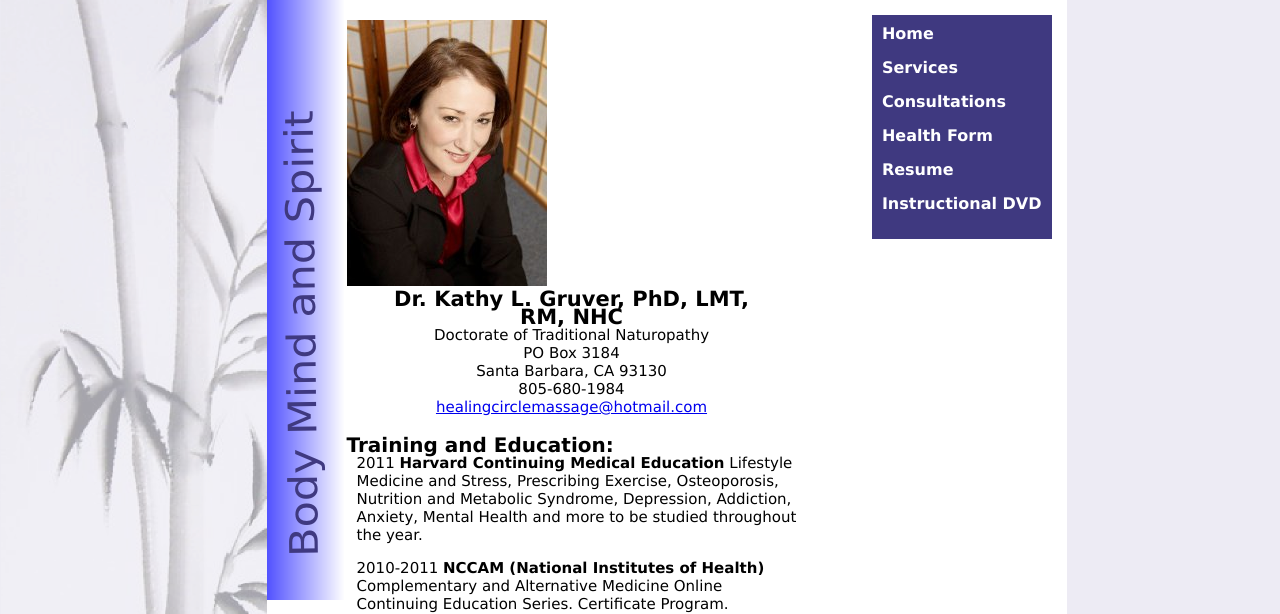
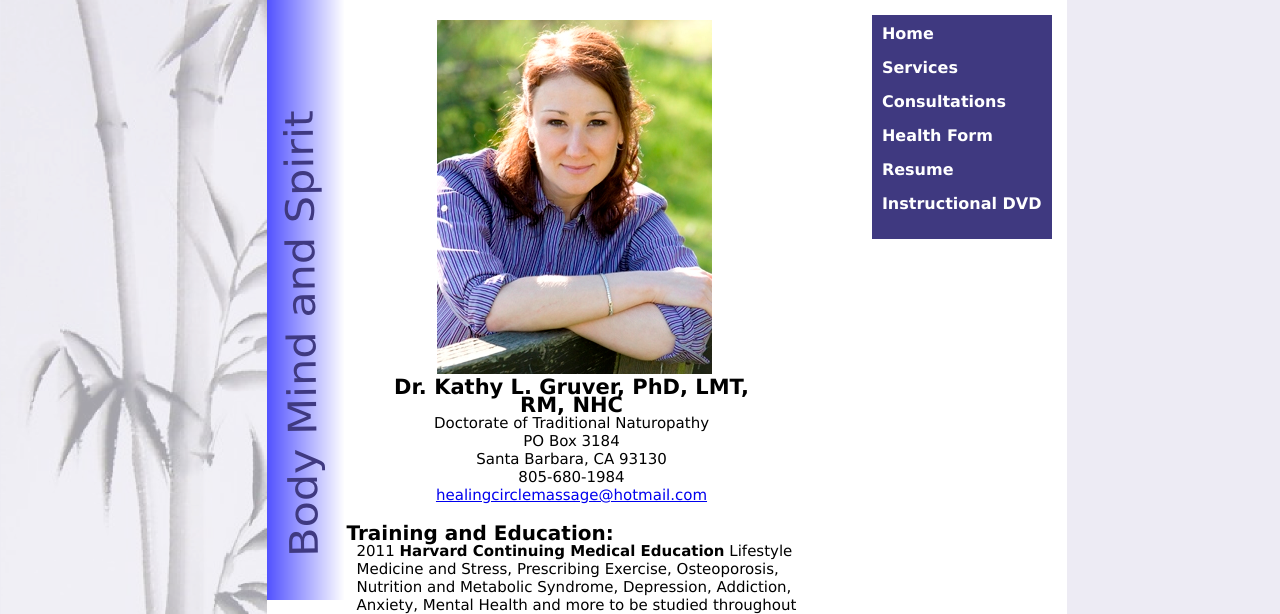
Before and after one commit to emlprime/healingcirclenaturalhealth, a Django app: template templates/resume.html in a window 1280 px wide. Shown: the part 144-758 px from the top of the page. Run offline with Django 3.2, Linux system fonts and the light colour scheme; the template is opened without the code that fills it, so the values that code supplies are empty.

Commit message:
new headshot on resume page

```diff
--- a/templates/resume.html
+++ b/templates/resume.html
@@ -3,7 +3,7 @@
 {% block content %}
 <div id="resume">
 <div class="header">
-<img src="/site_media/images/kathy_headshot_t.jpg" alt="Kathy Gruver" />
+<img src="/site_media/images/kathy_headshot.jpg" style="margin-left:90px;" alt="Kathy Gruver" />
 <h1>Dr. Kathy L. Gruver, PhD, LMT, RM, NHC</h1>
 <p>Doctorate of Traditional Naturopathy</p>
 <p>PO Box 3184</p>
```
Also changed, not shown: site_media/images/kathy_headshot.jpg.
